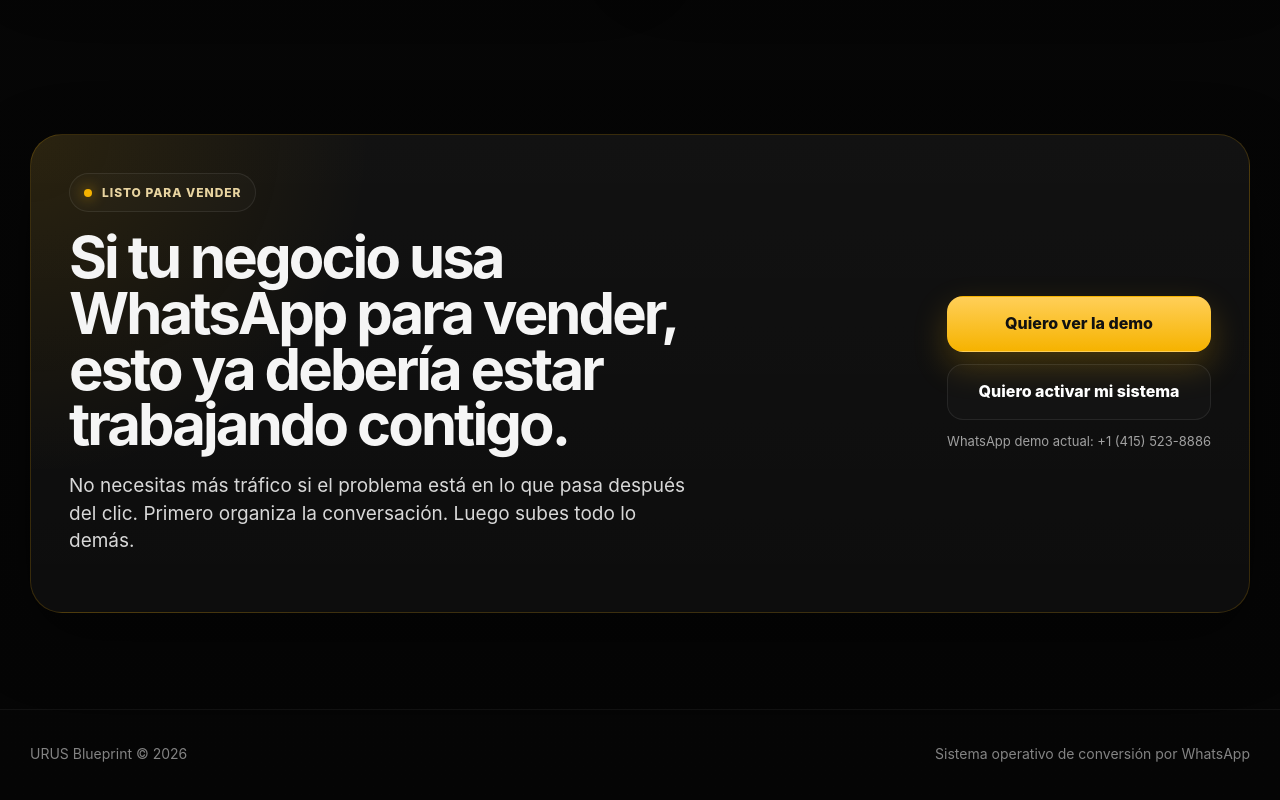
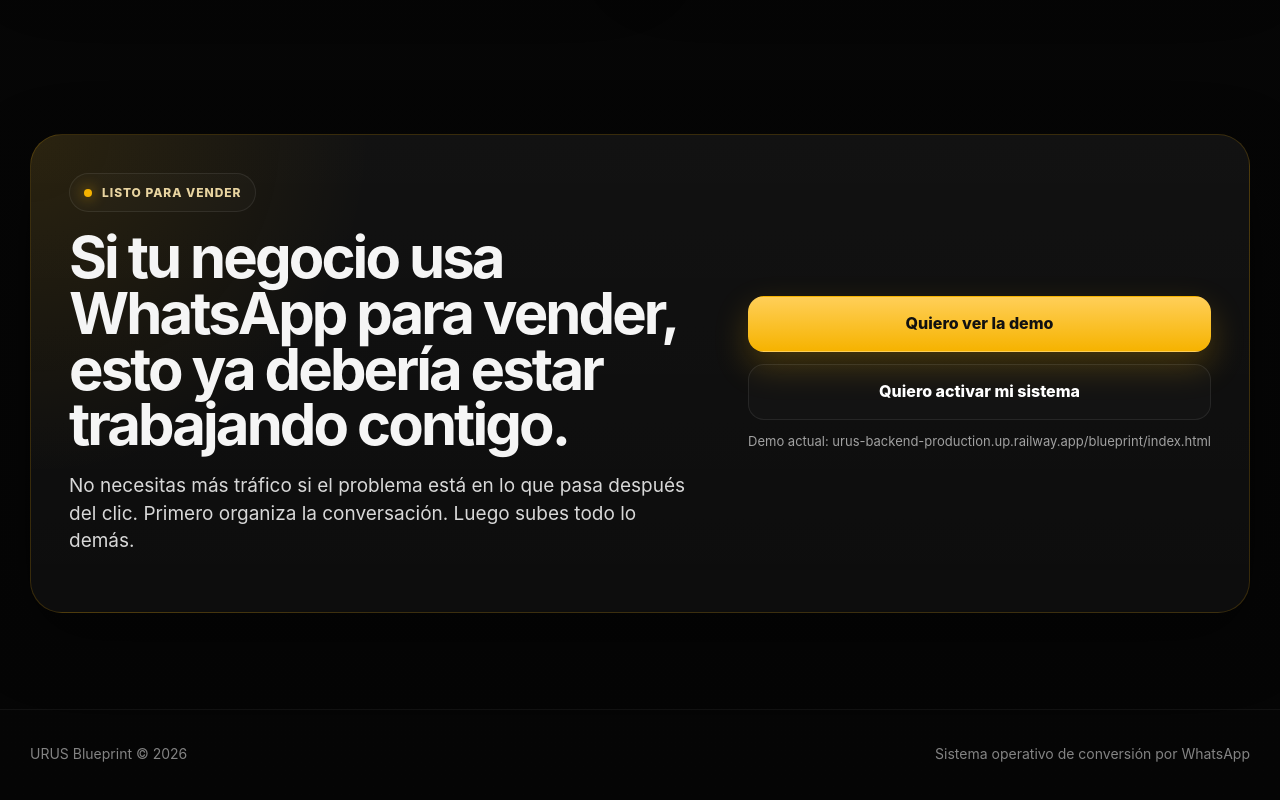
Before and after one commit to josuanhub/urus-backend, a website: page public/landing.html in a window 1280 px wide. Shown: the part 5732-6532 px from the top of the page. Drawn offline with Linux system fonts and the light colour scheme.

Commit message:
Update landing.html

```diff
--- a/public/landing.html
+++ b/public/landing.html
@@ -667,7 +667,7 @@
         <a href="#faq">FAQ</a>
       </nav>
 
-      <a class="btn btn-primary" href="https://wa.me/14155238886?text=Hola%20quiero%20ver%20la%20demo%20de%20URUS%20Blueprint" target="_blank" rel="noopener noreferrer">Ver demo</a>
+      <a class="btn btn-primary" href="https://urus-backend-production.up.railway.app/blueprint/index.html" target="_blank" rel="noopener noreferrer">Ver demo</a>
     </div>
   </header>
 
@@ -685,7 +685,7 @@
           </p>
 
           <div class="hero-actions">
-            <a class="btn btn-primary" href="https://wa.me/14155238886?text=Hola%20quiero%20activar%20mi%20sistema%20de%20WhatsApp" target="_blank" rel="noopener noreferrer">Quiero activar mi sistema</a>
+            <a class="btn btn-primary" href="https://urus-backend-production.up.railway.app/blueprint/index.html" target="_blank" rel="noopener noreferrer">Quiero activar mi sistema</a>
             <a class="btn btn-secondary" href="#como-funciona">Ver cómo funciona</a>
           </div>
 
@@ -1003,9 +1003,9 @@
           </div>
 
           <div class="cta-stack">
-            <a class="btn btn-primary" href="https://wa.me/14155238886?text=Hola%20quiero%20ver%20la%20demo%20de%20URUS%20Blueprint" target="_blank" rel="noopener noreferrer">Quiero ver la demo</a>
-            <a class="btn btn-secondary" href="https://wa.me/14155238886?text=Hola%20quiero%20activar%20mi%20sistema%20de%20WhatsApp" target="_blank" rel="noopener noreferrer">Quiero activar mi sistema</a>
-            <div class="cta-meta">WhatsApp demo actual: +1 (415) 523-8886</div>
+            <a class="btn btn-primary" href="https://urus-backend-production.up.railway.app/blueprint/index.html" target="_blank" rel="noopener noreferrer">Quiero ver la demo</a>
+            <a class="btn btn-secondary" href="https://urus-backend-production.up.railway.app/blueprint/index.html" target="_blank" rel="noopener noreferrer">Quiero activar mi sistema</a>
+            <div class="cta-meta">Demo actual: urus-backend-production.up.railway.app/blueprint/index.html</div>
           </div>
         </div>
       </div>
```
